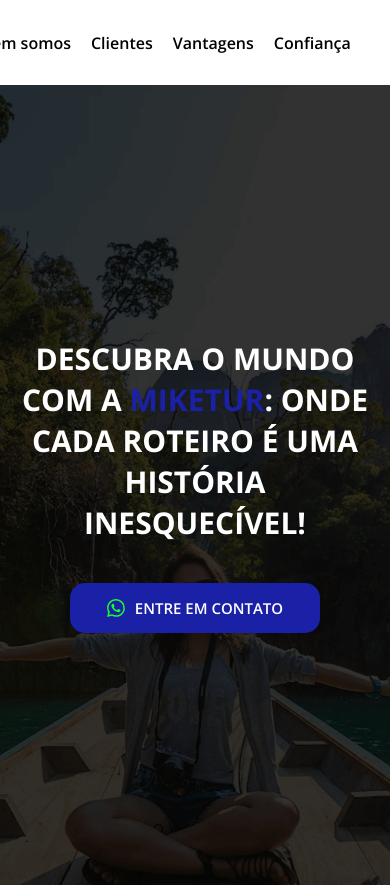
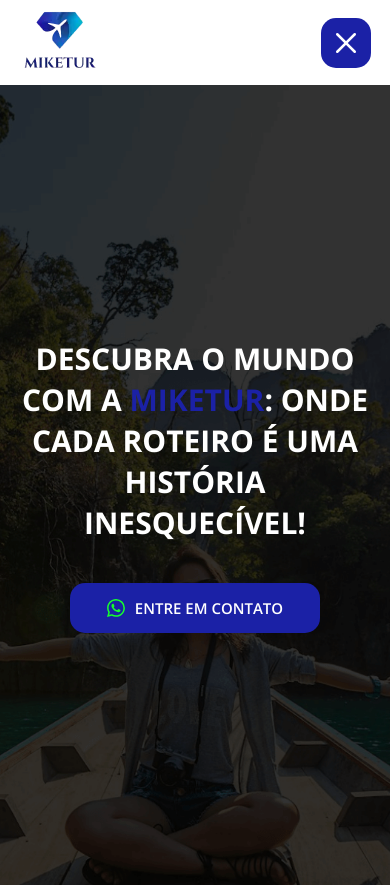
Before and after one commit to MFelipeSilva/miketur, a React (Create React App) app: page / in a window 390 px wide. Shown: the top 887 px of the page. Built offline with nearby package versions, Linux system fonts and the light colour scheme.

Commit message:
feat(components): changes in the header component

```diff
--- a/src/components/Header/Header.module.css
+++ b/src/components/Header/Header.module.css
@@ -22,7 +22,7 @@
 
     & > ul {
       display: flex;
-      gap: 20px;
+      gap: 30px;
       list-style: none;
 
       & > li > a {
@@ -36,11 +36,69 @@
           color: #1b21a6;
         }
       }
+
+      & > a > button {
+        display: none;
+
+        @media (max-width: 768px) {
+          display: flex;
+          width: 100%;
+        }
+      }
+
+      @media (max-width: 768px) {
+        position: fixed;
+        display: flex;
+        width: 100%;
+        height: 100%;
+        right: -200%;
+        gap: 20px;
+        top: 0;
+        bottom: 0;
+        z-index: 2;
+        padding: 150px 20px 0 20px;
+        flex-direction: column;
+        transition: all 0.3s ease;
+        background-color: #ffffff;
+      }
+
+      @media (max-width: 768px) {
+        &.active {
+          opacity: 1;
+          right: 0;
+        }
+      }
     }
 
     & > a > button {
       width: 150px;
       font-size: 14px;
+
+      @media (max-width: 768px) {
+        display: none;
+      }
+    }
+
+    & > button {
+      display: none;
+      width: 50px;
+      height: 50px;
+      z-index: 3;
+      color: #ffffff;
+      cursor: pointer;
+      border-radius: 15px;
+      background-color: #1b21a6;
+      align-items: center;
+      justify-content: center;
+
+      @media (max-width: 768px) {
+        display: flex;
+      }
+    }
+
+    @media (max-width: 1280px) {
+      min-width: 0;
+      width: 90vw;
     }
   }
 }
--- a/src/components/Header/index.jsx
+++ b/src/components/Header/index.jsx
@@ -3,6 +3,8 @@
 import { Link } from "react-scroll";
 
 import logo from "../../assets/logo.webp";
+
+import { IconClosed, IconMenu } from "../Icons";
 
 import { PrimaryButton } from "../Button";
 
@@ -25,7 +27,12 @@
   return (
     <header className={styles.header}>
       <nav className={styles.navbar}>
-        <a href="/" className={styles.logo} alt="" title="Back to home">
+        <a
+          href="/"
+          className={styles.logo}
+          alt="Logo do site"
+          title="Back to home"
+        >
           <img src={logo} />
         </a>
         <ul
@@ -36,7 +43,7 @@
               to="quem-somos"
               spy={true}
               smooth={true}
-              offset={-150}
+              offset={0}
               duration={500}
               href="quem-somos"
               onClick={() => setIsOpen(false)}
@@ -75,7 +82,7 @@
               to="confiança"
               spy={true}
               smooth={true}
-              offset={-150}
+              offset={0}
               duration={500}
               href="confiança"
               onClick={() => setIsOpen(false)}
@@ -83,8 +90,18 @@
               Confiança
             </Link>
           </li>
+          <PrimaryButton>Promoções</PrimaryButton>
         </ul>
         <PrimaryButton>Promoções</PrimaryButton>
+        {!isOpen ? (
+          <button onClick={() => setIsOpen(!isOpen)}>
+            <IconClosed />
+          </button>
+        ) : (
+          <button onClick={() => setIsOpen(!isOpen)}>
+            <IconMenu />
+          </button>
+        )}
       </nav>
     </header>
   );
```
